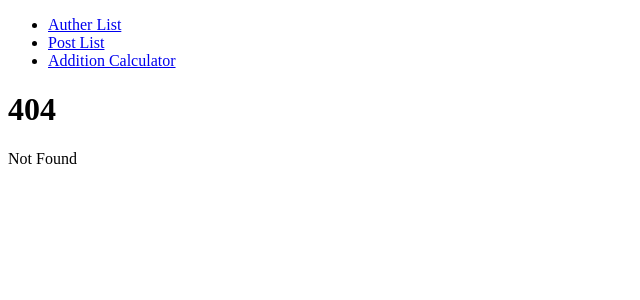
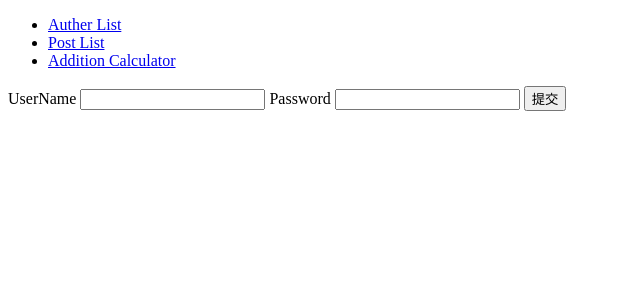
Before and after one commit to jscsvip/03-svelte, a SvelteKit app: page /signin in a window 1280 px wide. Before the commit this address had no page. Shown: the top 300 px of the page, without its empty margins (0-640 px from the left). Built offline with nearby package versions, Linux system fonts and the light colour scheme.

Commit message:
feat: 登录的前后端功能

```diff
--- /dev/null
+++ b/src/routes/api/signin/+server.js
@@ -0,0 +1,13 @@
+// 从 @sveltejs/kit 导入 json 函数
+import { json } from "@sveltejs/kit";
+
+
+export async function POST({ request }) {
+  // 解析请求体中的 JSON 数据
+  const data = await request.json();
+  // 返回包含 success 标志和原始数据的 JSON 响应
+  return json({
+    success: true,
+    data,
+  });
+}
--- /dev/null
+++ b/src/routes/signin/+page.svelte
@@ -0,0 +1,60 @@
+<script>
+  // 定义用户名状态变量，初始值为空字符串
+  let username = $state('');
+  // 定义密码状态变量，初始值为空字符串
+  let password = $state('');
+  // 定义结果状态变量，初始值为空对象
+  let result = $state({});
+
+  /**
+   * 提交表单数据到服务器的函数
+   * @returns {Promise<void>}
+   */
+  async function submit() {
+    // 发起 POST 请求到 /api/add 接口
+    const response = await fetch('/api/signin', {
+      method: 'POST',
+      // 将用户名和密码数据转换为 JSON 字符串作为请求体
+      body: JSON.stringify({ username, password }),
+      headers: {
+        // 设置请求头，指定请求体为 JSON 格式
+        'content-type': 'application/json'
+      }
+    });
+
+    // 解析响应的 JSON 数据并更新结果状态变量
+    result = await response.json();
+  }
+</script>
+
+<!-- 用户名输入框 -->
+<label class="block text-sm text-gray-900 mb-2">
+  UserName
+  <input
+    type="text"
+    bind:value={username}
+    class="block w-full rounded-md border-0 p-1.5 mt-2 text-gray-900 shadow-sm ring-1 ring-inset ring-gray-300 placeholder:text-gray-400"
+  />
+</label>
+
+<!-- 密码输入框 -->
+<label class="block text-sm text-gray-900 mb-2">
+  Password
+  <input
+    type="password"
+    bind:value={password}
+    class="block w-full rounded-md border-0 p-1.5 mt-2 text-gray-900 shadow-sm ring-1 ring-inset ring-gray-300 placeholder:text-gray-400"
+  />
+</label>
+
+<!-- 提交按钮 -->
+<button
+  onclick={submit}
+  class="flex w-full justify-center rounded-md bg-indigo-600 px-3 py-1.5 text-sm text-white shadow-sm"
+  >提交</button
+>
+
+{#if result?.success}
+  <!-- 登录成功提示信息 -->
+  <p class="text-sm text-gray-900 mt-2">登录成功!</p>
+{/if}
```
